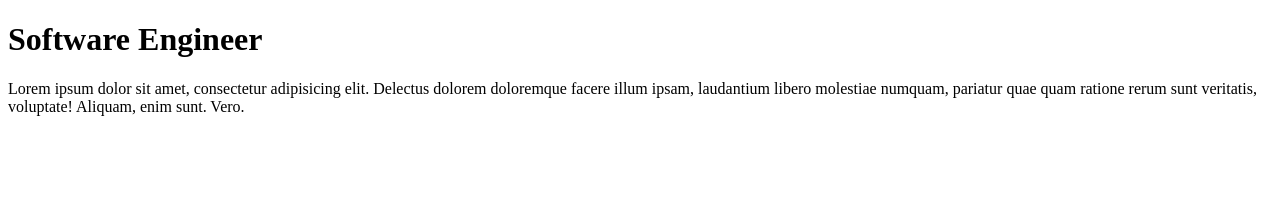
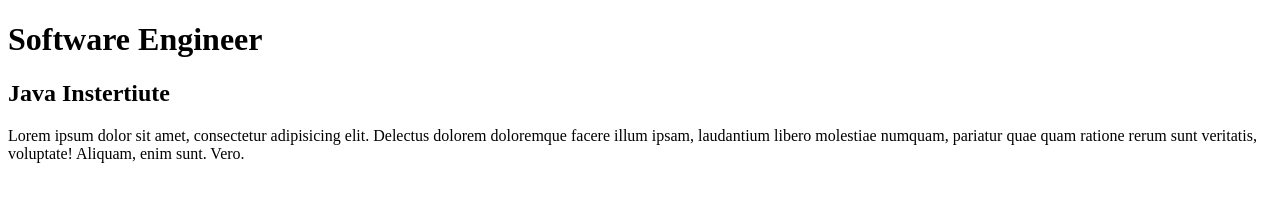
Before and after one commit to warnadeshan50/Html_calculater, a plain HTML site: page index.html in a window 1280 px wide. Drawn offline with Linux system fonts and the light colour scheme.

Commit message:
add small h2 head

```diff
--- a/index.html
+++ b/index.html
@@ -6,6 +6,7 @@
 </head>
 <body>
     <h1>Software Engineer</h1>
+    <h2>Java Instertiute</h2>
     <p>Lorem ipsum dolor sit amet, consectetur adipisicing elit. Delectus dolorem doloremque facere illum ipsam, laudantium libero molestiae numquam, pariatur quae quam ratione rerum sunt veritatis, voluptate! Aliquam, enim sunt. Vero.</p>
 </body>
 </html>
```
